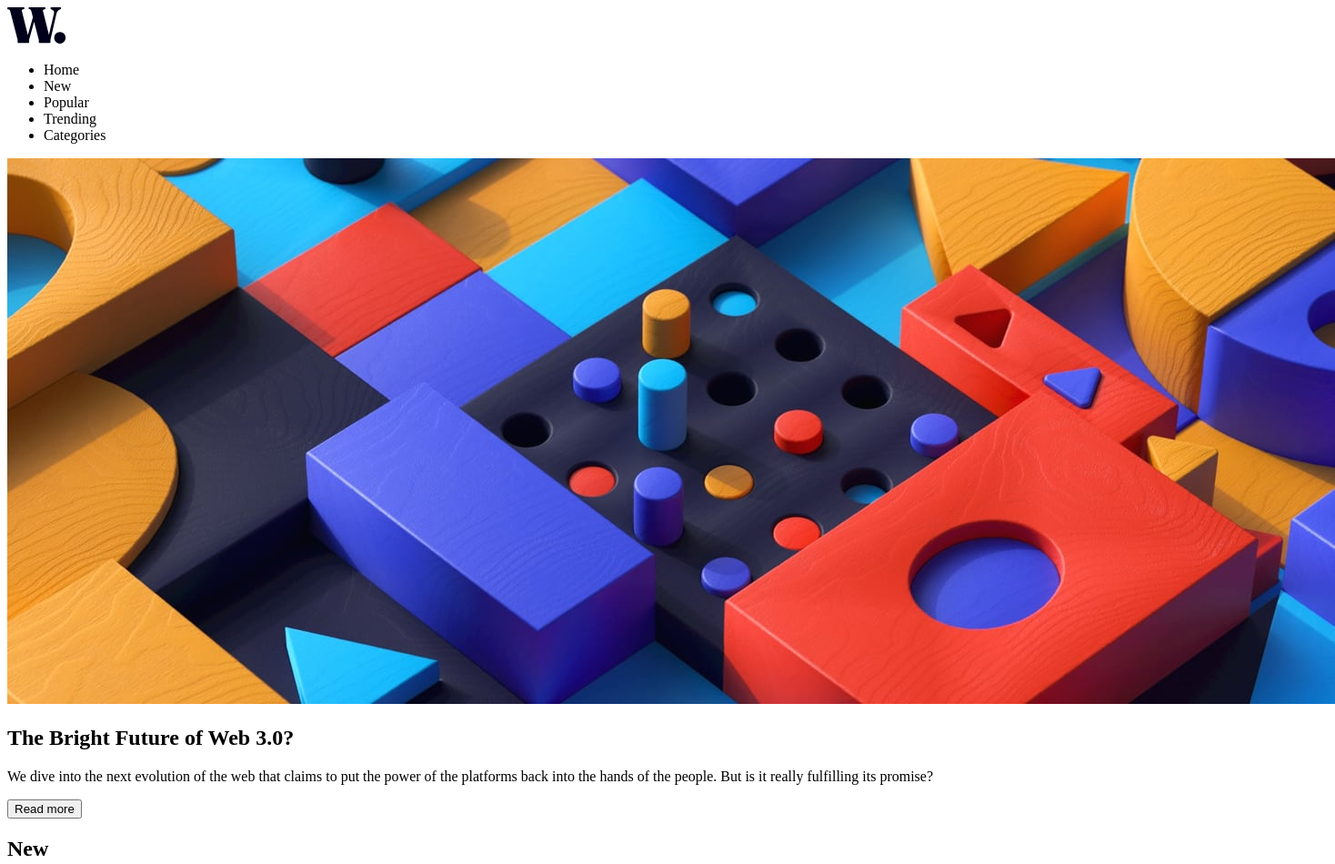
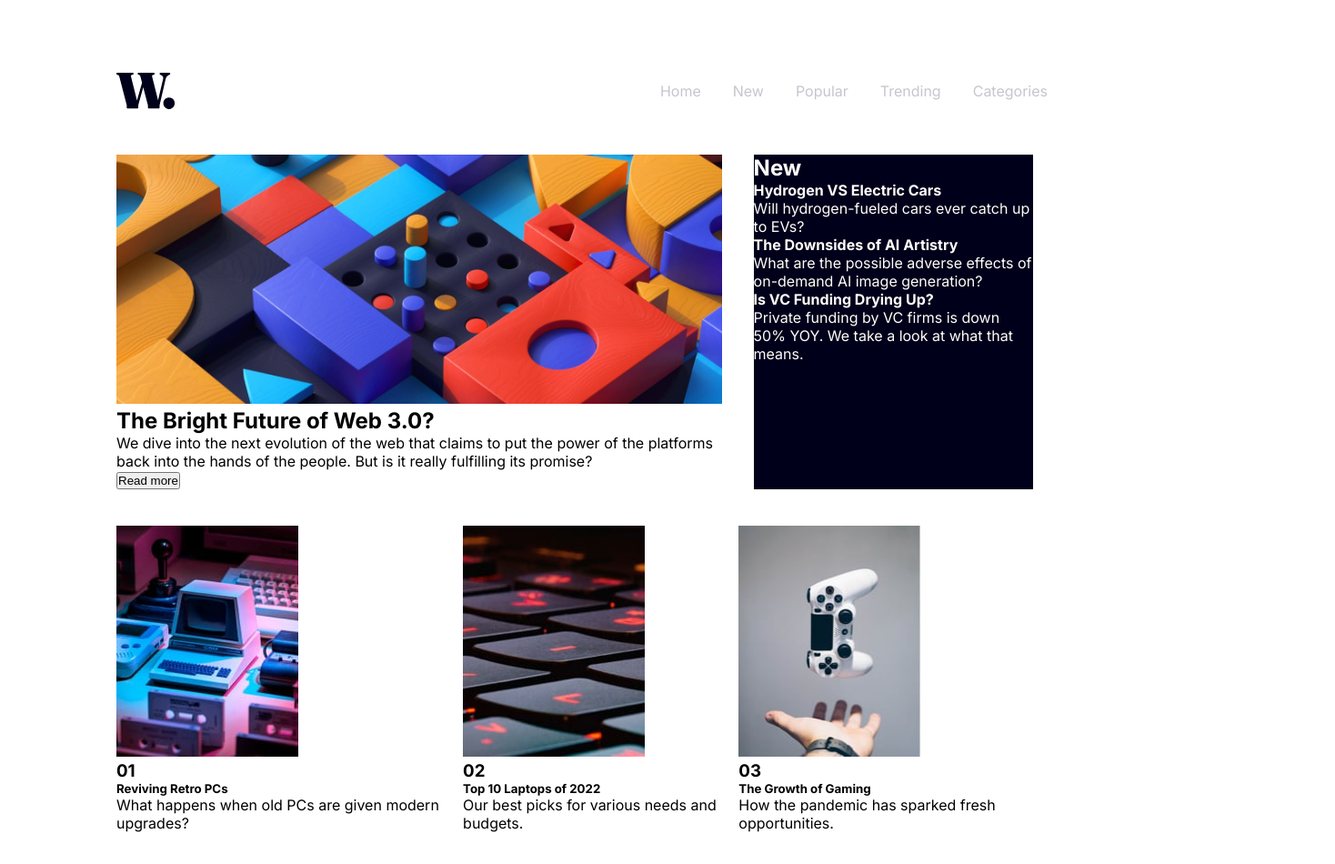
Before and after one commit to lucasemanuelms/4-Project---Frontend-Mentor, a plain HTML site: page index.html in a window 1280 px wide. Shown: the top 950 px of the page at 91% size, 1468 px wide, since content can reach past the window. After the commit the page ends 915 px from the top, so only its background shows below. Drawn offline with Linux system fonts and the light colour scheme.

Commit message:
Navigation menu and sectionOne started

```diff
--- a/index.html
+++ b/index.html
@@ -5,6 +5,9 @@
   <meta name="viewport" content="width=device-width, initial-scale=1.0"> <!-- displays site properly based on user's device -->
 
   <link rel="icon" type="image/png" sizes="32x32" href="./assets/images/favicon-32x32.png">
+  <link rel="preconnect" href="https://fonts.googleapis.com">
+  <link rel="preconnect" href="https://fonts.gstatic.com" crossorigin>
+  <link href="https://fonts.googleapis.com/css2?family=Inter:wght@100..900&display=swap" rel="stylesheet">
   <link rel="stylesheet" href="styles/style.css">
 
   <title>Frontend Mentor | News homepage</title>
@@ -12,7 +15,8 @@
 </head>
 <body>
 
-  <header>
+  <div class="container">
+    <header class="headerContainer">
       <img src="images/logo.svg" alt="Logo image">
       <nav>
         <ul>
@@ -26,14 +30,17 @@
     </header>
 
     <main>
-    <section>
-      <img src="images/image-web-3-desktop.jpg" alt="Principal image">
+
+      <div class="secondBlc">
+
+        <section class="sectionOne">
+          <img src="images/image-web-3-desktop.jpg" alt="Principal image" class="principalImage">
           <h1>The Bright Future of Web 3.0?</h1>
           <p>We dive into the next evolution of the web that claims to put the power of the platforms back into the hands of the people. But is it really fulfilling its promise?</p>
           <button>Read more</button>
         </section>
 
-    <section>
+        <section class="sectionTwo">
           <h2>New</h2>
           <h4>Hydrogen VS Electric Cars</h3>
           <p>Will hydrogen-fueled cars ever catch up to EVs?</p>
@@ -44,8 +51,9 @@
           <h4>Is VC Funding Drying Up?</h3>
           <p>Private funding by VC firms is down 50% YOY. We take a look at what that means.</p>
         </section>
+      </div>
 
-    <section>
+      <section class="sectionThree">
         <article>
           <img src="images/image-retro-pcs.jpg" alt="Retro PCs">
           <h3>01</h3>
@@ -68,6 +76,7 @@
         </article>
       </section>
     </main>
+  </div>
 
   <script src="scripts/script.js"></script>
 
--- a/styles/style.css
+++ b/styles/style.css
@@ -35,3 +35,67 @@ Very dark blue: hsl(240, 100%, 5%)
 - Weights: 400, 700, 800
 
  */
+*{
+    margin: 0px;
+    padding: 0px;
+}
+
+body{
+   height: 100%vh;
+   display: flex;
+   justify-content: center;
+   align-items: center;
+   font-family: "Inter", sans-serif;
+ }
+
+ .container{
+    width: 80%;
+ }
+
+ .headerContainer{
+    display: flex;
+    justify-content: space-between;
+    margin-top: 80px;
+    color: hsl(233, 8%, 79%);
+    font-size: 16px;
+    margin-bottom: 50px;
+ }
+
+ nav{
+   display: flex;
+   align-items: center;
+ }
+
+ ul{
+   display: flex;
+   list-style: none;
+   font-weight: 400;
+ }
+
+li{
+   margin-left: 35px;
+}
+
+.secondBlc{
+   display: flex;
+   margin-bottom: 40px;
+}
+
+.sectionOne{
+   width: 65%;
+   margin-right: 35px;
+}
+
+.principalImage{
+   width: 100%;
+}
+
+.sectionTwo{
+   width: 30%;
+   background-color: hsl(240, 100%, 5%);
+   color: hsl(36, 100%, 99%);
+}
+
+.sectionThree{
+   display: flex;
+}
```
Lines whose indentation alone changed are shown as unchanged.
